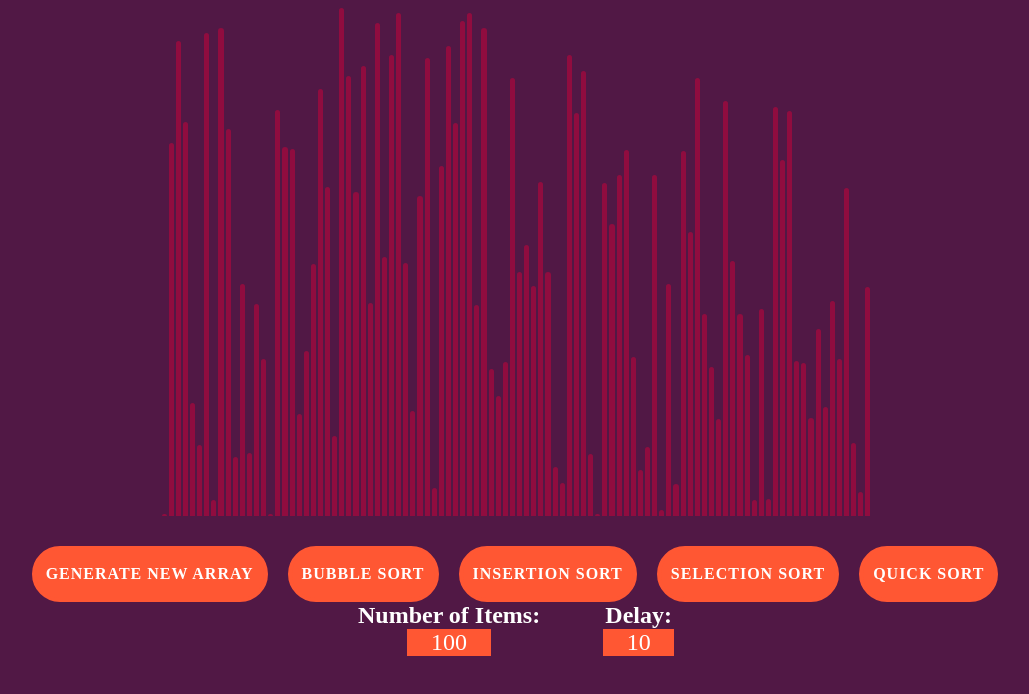
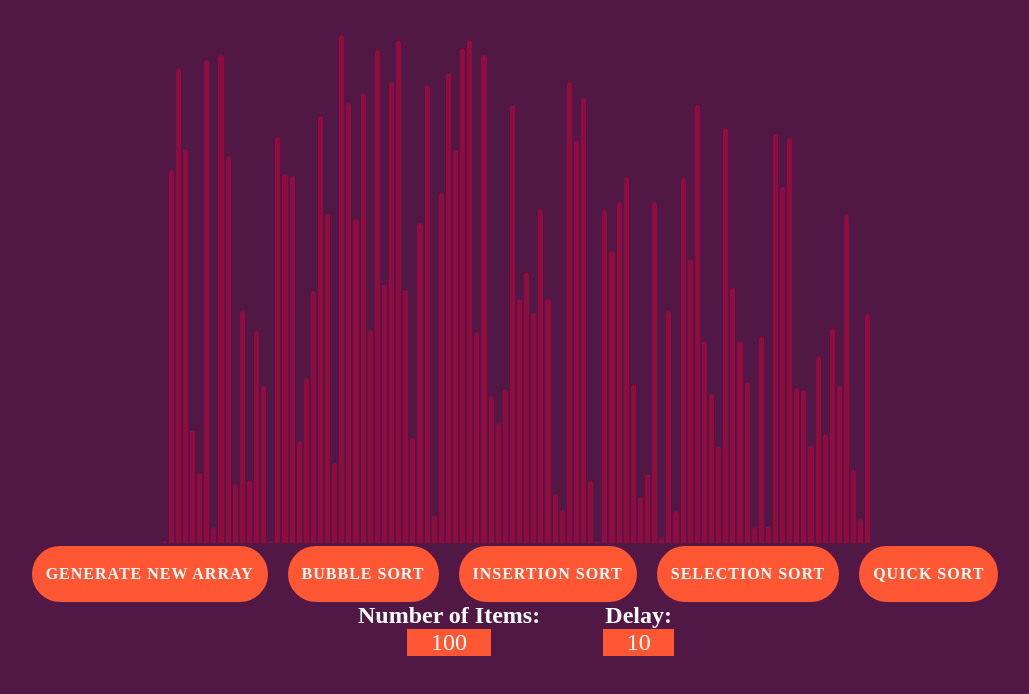
Before and after one commit to NicolasPCouts/sorting-visualizer, a React (Create React App) app: page / in a window 1280 px wide. Shown: the top 694 px of the page, without its empty margins (125-1154 px from the left). Built offline with nearby package versions, Linux system fonts and the light colour scheme.

Commit message:
Css Positioning fix

```diff
--- a/src/SortingVisualizer/SortingVisualizer.css
+++ b/src/SortingVisualizer/SortingVisualizer.css
@@ -15,6 +15,7 @@ html{
 
 #itemsDiv{
     height: 42vw;
+    position: relative;
 }
 
 .array-item{
@@ -22,6 +23,8 @@ html{
     border-radius: 15px 15px 0px 0px;
     margin: 0px 0px 2px 2px;
     transition: height 0.3s;
+    position: sticky;
+    top: 999999px;
 }
 
 label{
```
